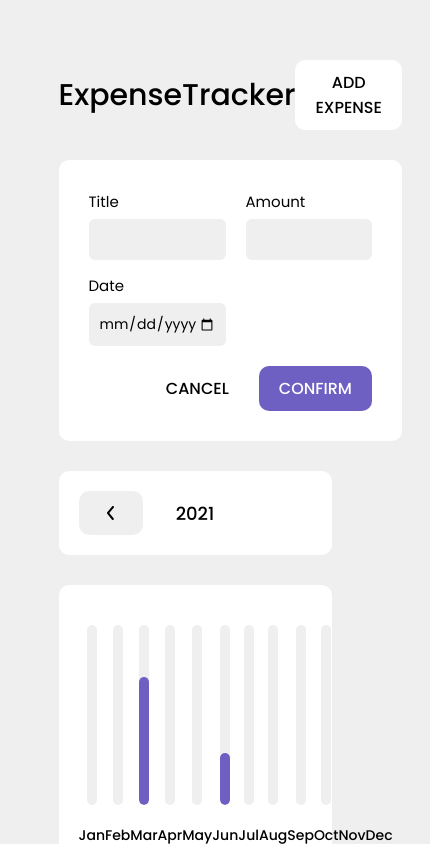
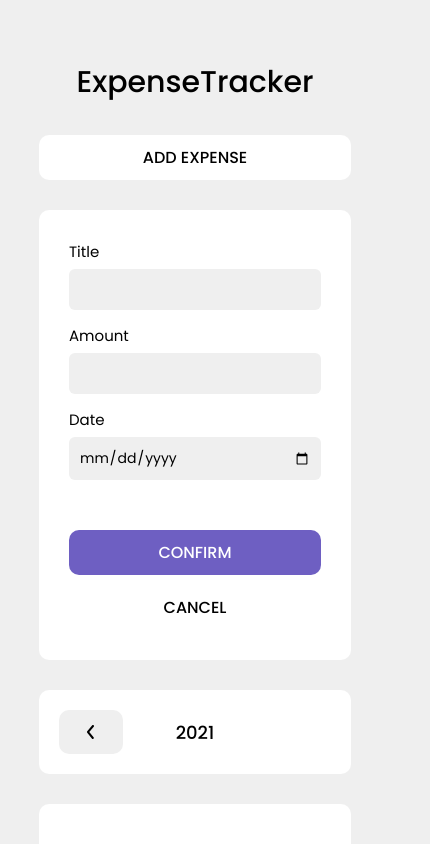
Before and after one commit to mcornale/expense-tracker, a React (Create React App) app: page / in a window 390 px wide. Both pictures are taken after a click on the button "ADD EXPENSE". Shown: the top 844 px of the page, 430 px wide, since content can reach past the window. Built offline with nearby package versions, Linux system fonts and the light colour scheme.

Commit message:
Add simple responsive rules

```diff
--- a/src/components/AddExpenseForm.module.css
+++ b/src/components/AddExpenseForm.module.css
@@ -33,3 +33,17 @@
   justify-content: flex-end;
   gap: 1rem;
 }
+
+@media only screen and (max-width: 57.5em) {
+  .expense-form {
+    grid-column: auto;
+  }
+
+  .expense-form__actions {
+    flex-wrap: wrap-reverse;
+  }
+
+  .expense-form__controls {
+    grid-template-columns: 1fr;
+  }
+}
--- a/src/components/Chart/Chart.module.css
+++ b/src/components/Chart/Chart.module.css
@@ -6,3 +6,11 @@
   justify-content: space-around;
   padding: 4rem 2rem;
 }
+
+@media only screen and (max-width: 57.5em) {
+  .chart {
+    display: grid;
+    grid-template-columns: repeat(6, 1fr);
+    gap: 3rem 0;
+  }
+}
--- a/src/components/Chart/ChartBar.module.css
+++ b/src/components/Chart/ChartBar.module.css
@@ -19,4 +19,5 @@
 .chart-bar__label {
   font-size: 1.4rem;
   font-weight: 500;
+  text-align: center;
 }
--- a/src/components/Expenses/ExpensesList.module.css
+++ b/src/components/Expenses/ExpensesList.module.css
@@ -8,3 +8,9 @@
 .info {
   text-align: center;
 }
+
+@media only screen and (max-width: 57.5em) {
+  .expenses {
+    grid-template-columns: 1fr;
+  }
+}
--- a/src/components/Header.module.css
+++ b/src/components/Header.module.css
@@ -6,16 +6,15 @@
 .header__logo {
   font-size: 3rem;
   font-weight: 500;
-  display: flex;
-  align-items: center;
   gap: 2rem;
 }
 
-/* .header__logo::before {
-  content: '';
-  display: inline-block;
-  background-color: var(--accent-color);
-  width: 0.5rem;
-  height: 100%;
-  border-radius: 1rem;
-} */
+@media only screen and (max-width: 57.5em) {
+  .header {
+    grid-template-columns: 1fr;
+  }
+
+  .header__logo {
+    text-align: center;
+  }
+}
--- a/src/components/UI/Button.module.css
+++ b/src/components/UI/Button.module.css
@@ -28,3 +28,19 @@
 .button--hidden {
   visibility: hidden;
 }
+
+@media only screen and (max-width: 57.5em) {
+  .button--add {
+    width: 100%;
+    margin-top: 3rem;
+  }
+
+  .button--cancel {
+    flex: 1 0 100%;
+  }
+
+  .button--confirm {
+    margin-top: 3rem;
+    flex: 1 0 100%;
+  }
+}
--- a/src/index.css
+++ b/src/index.css
@@ -34,6 +34,7 @@ body {
 }
 
 #root {
-  width: 70%;
+  width: 80%;
+  max-width: 80rem;
   margin: 6rem auto;
 }
```
